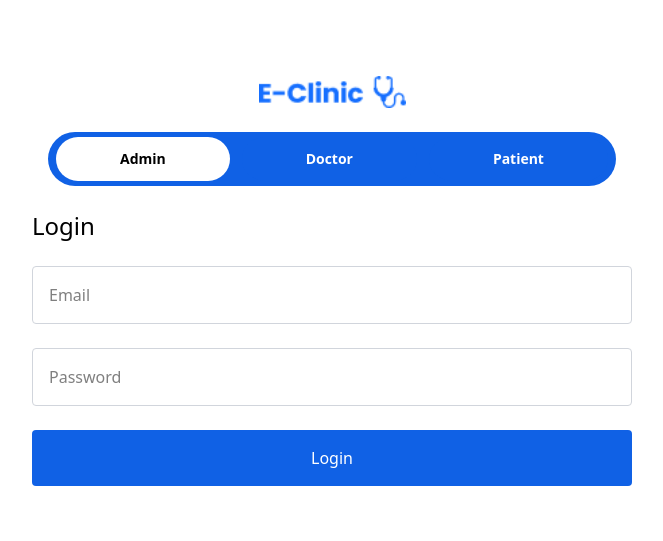
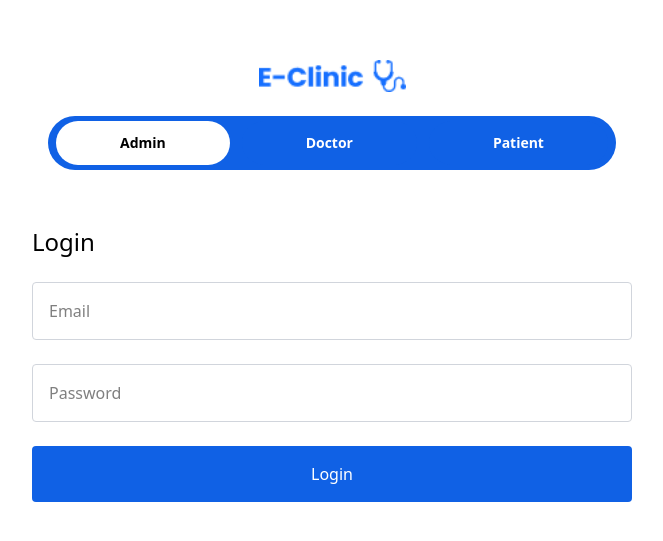
Before and after one commit to hamzarandhawa098/Hosp-Management-System, a React (Vite) app: page /login in a window 1280 px wide. Shown: the part 119-660 px from the top of the page, without its empty margins (308-971 px from the left). Built offline with nearby package versions, Linux system fonts and the light colour scheme.

Commit message:
login adjusted

```diff
--- a/src/views/LoginPage.jsx
+++ b/src/views/LoginPage.jsx
@@ -45,7 +45,11 @@ const LoginComponent = () => {
     <div className="min-h-screen flex items-center justify-center bg-white">
       <div className="w-full max-w-[600px]">
         <div className="flex flex-col items-center">
-          <img src={LogoLarge} alt="Iwiina Lab Logo" className="h-8 w-[147px]" />
+          <img
+            src={LogoLarge}
+            alt="Iwiina Lab Logo"
+            className="h-8 w-[147px]"
+          />
           <div className="flex gap-3 mt-6 px-2 py-[5px] rounded-full bg-[#1061E5]">
             {tabs.map((tab) => (
               <button
@@ -60,16 +64,23 @@ const LoginComponent = () => {
             ))}
           </div>
         </div>
-        {activeTab !== "Admin" && (
-          <div className="flex justify-center text-[16px] font-semibold mt-2 font-poppins">
-            Don't have an account? {" "}
-            <span className="ml-2">
-              <Link to={registerPath} className="hover:text-[#1061E5] hover:underline">
-                Signup
-              </Link>
+
+        <div className="flex justify-center text-[16px] font-semibold mt-2 font-poppins min-h-[24px]">
+          {activeTab !== "Admin" && (
+            <span className="flex">
+              Don't have an account?{" "}
+              <span className="ml-2">
+                <Link
+                  to={registerPath}
+                  className="hover:text-[#1061E5] hover:underline"
+                >
+                  Signup
+                </Link>
+              </span>
             </span>
-          </div>
-        )}
+          )}
+        </div>
+
         <div className="mt-6 px-4 lg:px-0">
           <div className="font-nunito font-normal text-[24px] leading-8 tracking-[-3%] title-color">
             Login
@@ -96,10 +107,15 @@ const LoginComponent = () => {
                   onChange={(e) => setPassword(e.target.value)}
                 />
               </div>
-              {error && <div className="text-red-500 text-sm mt-2">{error}</div>}
+              {error && (
+                <div className="text-red-500 text-sm mt-2">{error}</div>
+              )}
             </div>
             <div className="mt-6">
-              <button className="w-full py-4 text-white bg-[#1061E5] text-bold-color font-medium rounded" type="submit">
+              <button
+                className="w-full py-4 text-white bg-[#1061E5] text-bold-color font-medium rounded"
+                type="submit"
+              >
                 Login
               </button>
             </div>
```
